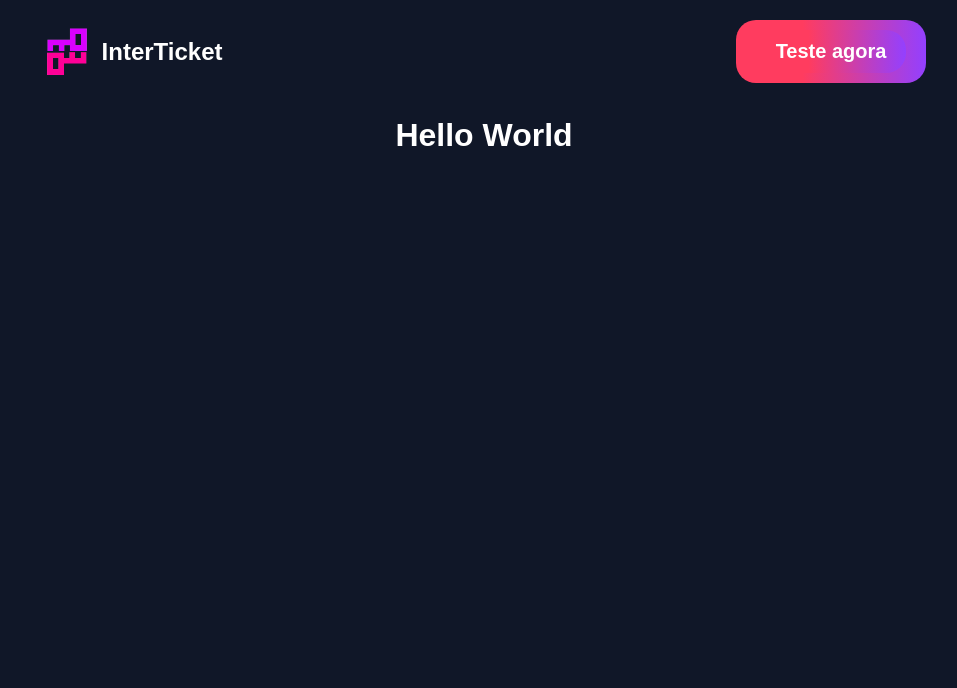
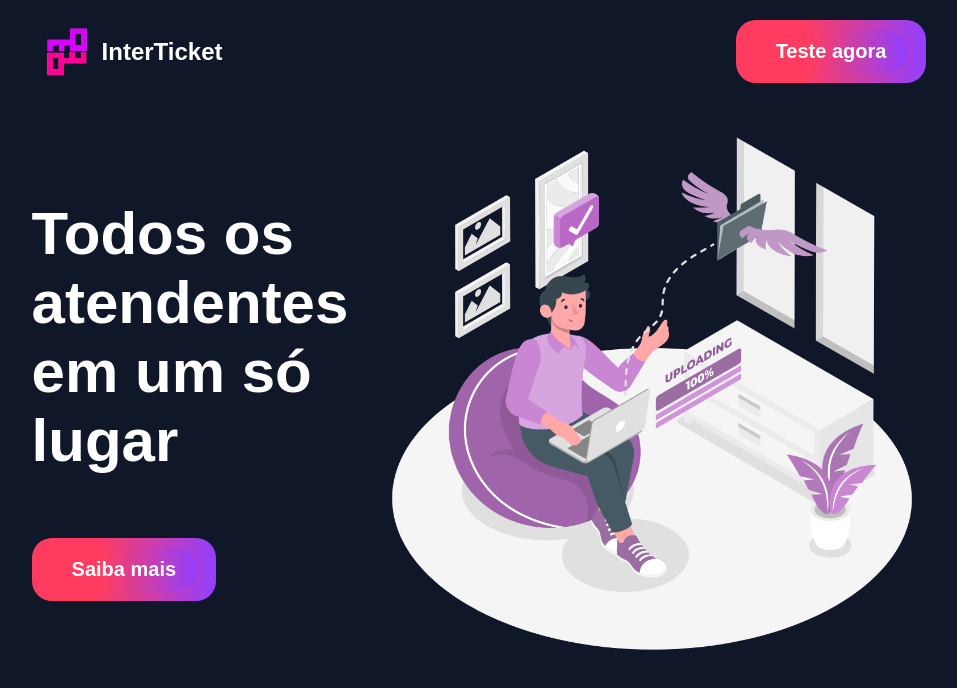
Before and after one commit to Joao-Darwin/landing-page-chatbot, a React app: page / in a window 1280 px wide. Shown: the top 688 px of the page, without its empty margins (156-1113 px from the left). Built offline with nearby package versions, Linux system fonts and the light colour scheme; the HTML template or start-up script is replaced by a standard one.

Commit message:
feat: Desenvolver página inicial

```diff
--- a/src/App.jsx
+++ b/src/App.jsx
@@ -1,12 +1,14 @@
 import './App.css'
+import InitialPage from './components/InitialPage/InitialPage'
 import TopBar from './components/TopBar/TopBar'
+
 
 function App() {
 
   return (
     <>
       <TopBar />
-      <h1>Hello World</h1>
+      <InitialPage />
     </>
   )
 }
--- /dev/null
+++ b/src/components/InitialPage/InitialPage.css
@@ -0,0 +1,25 @@
+.container {
+    display: flex;
+    align-items: center;
+    justify-content: center;
+}
+
+.text-container {
+    width: 25%;
+    font-size: 30px;
+    font-weight: 800;
+    display: flex;
+    flex-direction: column;
+    align-items: flex-start;
+    text-align: left;
+    margin-right: 20px;
+}
+
+.tituloPageInicial {
+    margin-bottom: 20%;
+}
+
+.imgPageInicial {
+    max-width: 45%;
+    height: auto;
+}
--- /dev/null
+++ b/src/components/InitialPage/InitialPage.jsx
@@ -0,0 +1,19 @@
+import React from 'react'
+import Button from '../Button/Button'
+
+import imagemInicial from "../../assets/Files sent-amico.png"
+import "./InitialPage.css"
+
+const InitialPage = () => {
+    return (
+        <div className="container">
+            <div className="text-container">
+                <h1 className='tituloPageInicial'>Todos os atendentes em um só lugar</h1>
+                <Button linkButton="youtube.com.br" textoButton="Saiba mais" />
+            </div>
+            <img src={imagemInicial} alt="Imagem página inicial" className='imgPageInicial' />
+        </div>
+    )
+}
+
+export default InitialPage
```
Also changed, not shown: src/assets/Files sent-amico.png (added).
